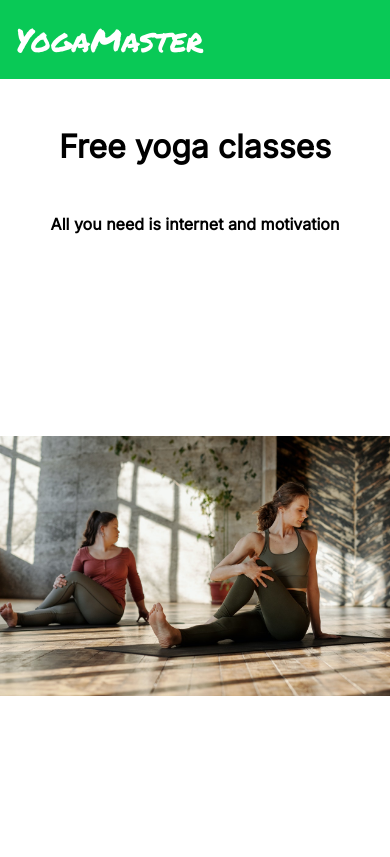
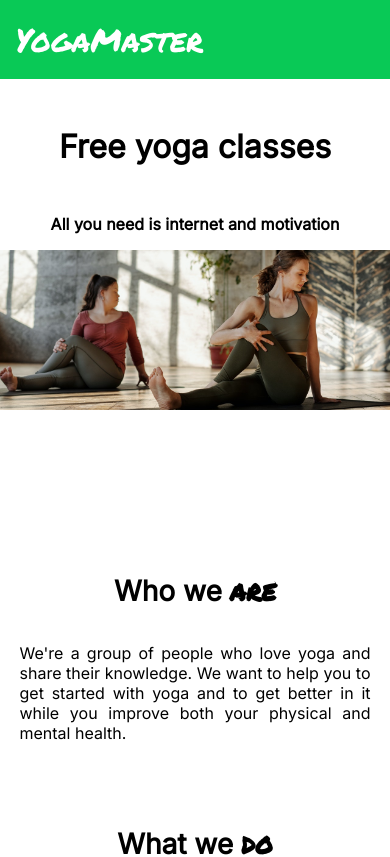
Before and after one commit to ArthurDeveloper/yoga-master, a React (Vite) app: page / in a window 390 px wide. Shown: the top 857 px of the page. Built offline with nearby package versions, Linux system fonts and the light colour scheme.

Commit message:
fix: Fixed responsivity of AboutUs section

```diff
--- a/src/App.css
+++ b/src/App.css
@@ -17,7 +17,7 @@ header {
 	/* position: absolute; */
 	background-image: url('/yoga_woman.jpg');
 	background-repeat: no-repeat;
-	background-position: 50%;
+	background-position: 50% 50%;
 	background-size: 100%;
 	opacity: 50%;
 	z-index: 1;
@@ -50,6 +50,7 @@ header {
 		padding: 0;
 		width: 100vw;
 		height: 100%;
+		margin-bottom: 4rem;
 	}
 
 	.title {
@@ -64,6 +65,8 @@ header {
 
 	.main-image {
 		opacity: 1;
+		margin-top: 2rem;
+		max-height: 10rem;
 	}
 }
 
--- a/src/components/AboutUs/index.css
+++ b/src/components/AboutUs/index.css
@@ -2,6 +2,12 @@
     font-size: 1.5rem;
     margin-top: 5rem;
     margin-bottom: 6rem;
+}
+
+.section {
+	display: flex;
+	flex-direction: column;
+	align-items: center;
 }
 
 .section-title {
@@ -10,7 +16,21 @@
 }
 
 .section-text {
-    margin: 0 24rem 2rem 24rem;
+    width: 24rem;
     font-size: 1.2rem;
     text-align: justify;
 }
+
+@media (max-width: 640px) {
+	.section-text {
+		font-size: 1rem;
+		width: 20rem;
+	}
+}
+
+@media (max-width: 576px) {
+	.section-text {
+		font-size: 1rem;
+		width: 90%;
+	}
+}
--- a/src/components/AboutUs/index.jsx
+++ b/src/components/AboutUs/index.jsx
@@ -4,8 +4,8 @@ import './index.css';
 export default function AboutUs() {
     return (
         <FadeInAnimation duration={1000} direction="up" offset={40}>
-            <section className="sections-wrapper">
-                <section>
+            <div className="sections-wrapper">
+                <section className="section">
                     <h3 className="section-title">Who we <span className="strong-font">are</span></h3>
                     <p className="section-text">
                         We're a group of people who love yoga and share their knowledge.
@@ -14,7 +14,7 @@ export default function AboutUs() {
                     </p>
                 </section>
 
-                <section>
+                <section className="section">
                     <h3 className="section-title">What we <span className="strong-font">do</span></h3>
                     <p className="section-text">
                         We share all our knowledge and experience in the field of yoga through
@@ -24,7 +24,7 @@ export default function AboutUs() {
                         be an awesome hobby.
                     </p>
                 </section>
-            </section>
+            </div>
         </FadeInAnimation>
     );
 }
```
